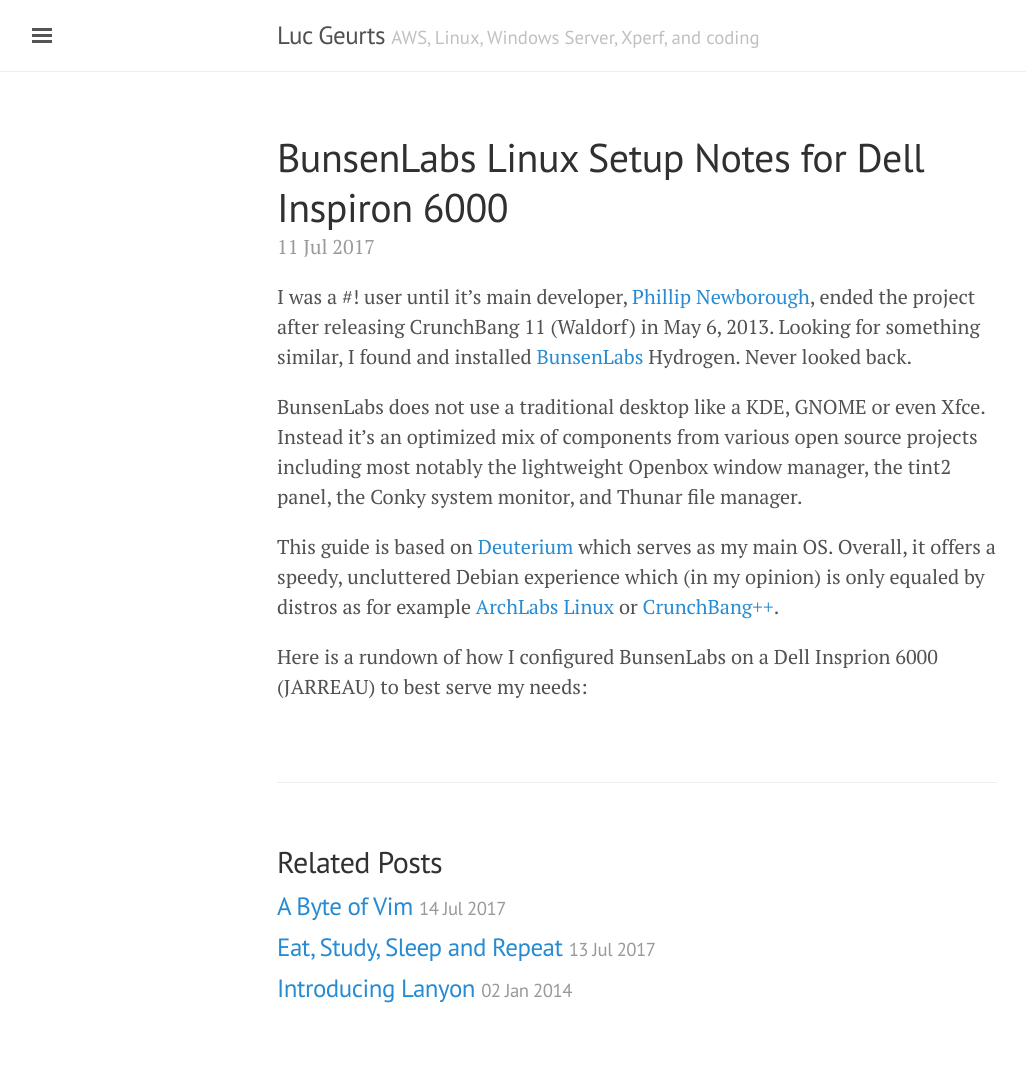
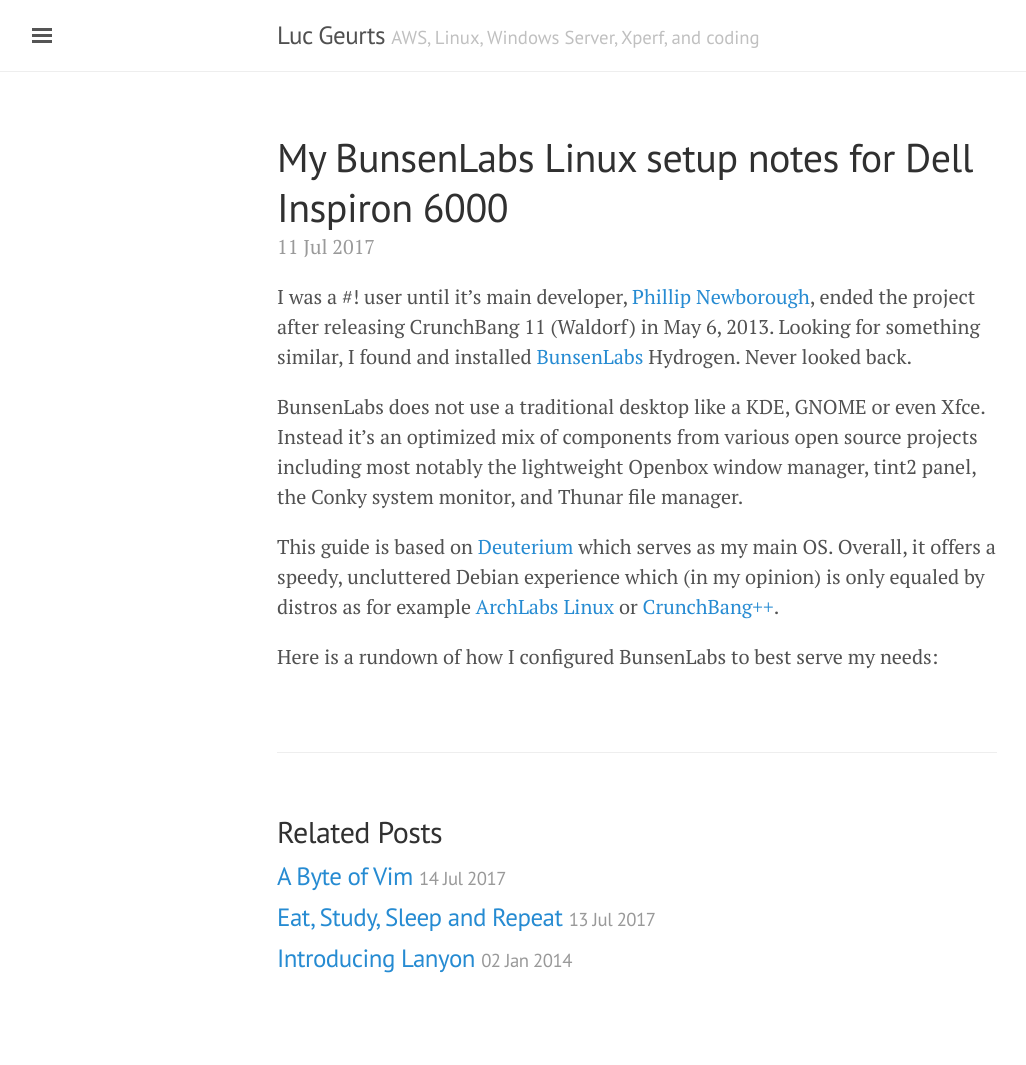
Before and after one commit to lgeurts/lgeurts.github.io, a Jekyll site: the page built from _posts/2017-07-11-bunsenlabs-linux-setup-notes-for dell-inspiron-6000.md, in a window 1280 px wide. Shown: the whole page, without its empty margins (3-1029 px from the left). Built offline with Jekyll 4.4.1, drawn with Linux system fonts in a browser that asks for light colours; nearby versions of some CDN libraries; comment, search, counter and statistics services are not loaded; after the commit the page ends 1035 px from its top, so only the background shows below that.

Commit message:
Update 2017-07-11-bunsenlabs-linux-setup-notes-for dell-inspiron-6000.md

```diff
--- a/_posts/2017-07-11-bunsenlabs-linux-setup-notes-for dell-inspiron-6000.md
+++ b/_posts/2017-07-11-bunsenlabs-linux-setup-notes-for dell-inspiron-6000.md
@@ -1,14 +1,14 @@
 ---
 layout: post
-title: BunsenLabs Linux Setup Notes for Dell Inspiron 6000
+title: My BunsenLabs Linux setup notes for Dell Inspiron 6000
 comments: true
 tags: [ linux, tutorial ]
 ---
 
 I was a #! user until it's main developer, [Phillip Newborough](https://corenominal.org), ended the project after releasing CrunchBang 11 (Waldorf) in May 6, 2013. Looking for something similar, I found and installed [BunsenLabs](https://www.bunsenlabs.org/) Hydrogen. Never looked back.
 
-BunsenLabs does not use a traditional desktop like a KDE, GNOME or even Xfce. Instead it's an optimized mix of components from various open source projects including most notably the lightweight Openbox window manager, the tint2 panel, the Conky system monitor, and Thunar file manager.
+BunsenLabs does not use a traditional desktop like a KDE, GNOME or even Xfce. Instead it's an optimized mix of components from various open source projects including most notably the lightweight Openbox window manager, tint2 panel, the Conky system monitor, and Thunar file manager.
 
 This guide is based on [Deuterium](https://www.bunsenlabs.org/installation.html#downloads) which serves as my main OS. Overall, it offers a speedy, uncluttered Debian experience which (in my opinion) is only equaled by distros as for example [ArchLabs Linux](https://archlabsblog.wordpress.com/) or [CrunchBang++](https://www.crunchbangplusplus.org/).
 
-Here is a rundown of how I configured BunsenLabs on a Dell Insprion 6000 (JARREAU) to best serve my needs:
+Here is a rundown of how I configured BunsenLabs to best serve my needs:
```
